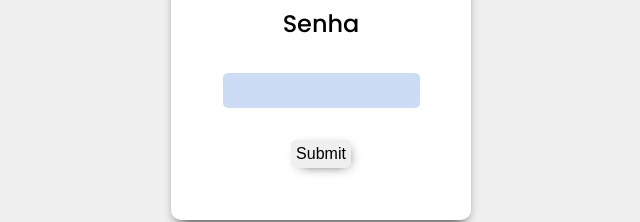
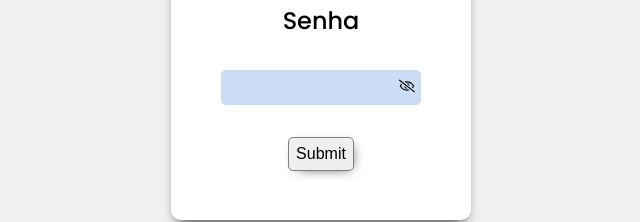
Before and after one commit to GuilhermeW1/react-pages, a React (Create React App) app: page /home in a window 1280 px wide. Shown: the part 380-602 px from the top of the page, without its empty margins (319-959 px from the left). Built offline with nearby package versions, Linux system fonts and the light colour scheme.

Commit message:
fix: lint script and other useful changes

```diff
--- a/package.json
+++ b/package.json
@@ -7,6 +7,7 @@
     "@testing-library/react": "^13.3.0",
     "@testing-library/user-event": "^13.5.0",
     "eslint-config-prettier": "^8.5.0",
+    "eslint-plugin-react-hooks": "^4.6.0",
     "react": "^18.2.0",
     "react-dom": "^18.2.0",
     "react-error-boundary": "^3.1.4",
@@ -17,7 +18,7 @@
   "scripts": {
     "start": "react-scripts start",
     "build": "react-scripts build",
-    "lint": "eslint --ignore-path .gitignore --ext .js",
+    "lint": "eslint . --ignore-path .gitignore --ext .js",
     "prettier": "prettier --ignore-path .gitignore \"**/*.+(js|json)\"",
     "format": "npm run prettier -- --write",
     "test": "npm run test:watch",
--- a/src/authenticated.js
+++ b/src/authenticated.js
@@ -50,6 +50,7 @@ function Authenticated() {
 
 const Main = styled.main`
   margin-top: 5em;
+  padding: 0 80px;
 `
 
 function ErrorFallback({ error, resetErrorBoundary }) {
--- a/src/components/fruit/style.js
+++ b/src/components/fruit/style.js
@@ -3,7 +3,7 @@ import { FaSpinner } from 'react-icons/fa'
 const Div = styled.div`
   height: 200px;
   width: 25vw;
-  margin: 10px;
+  margin: 0;
   border: 1px solid green;
   text-align: center;
   padding: 10px;
--- a/src/components/nav/styles.js
+++ b/src/components/nav/styles.js
@@ -5,9 +5,9 @@ const Button = styled.button`
   background: ${props => props.theme.theme.colors.nav};
   color: ${props => props.theme.theme.colors.text};
   display: inline-block;
-  margin-right: 10px;
+
   text-decoration: none;
-  padding: 10px;
+  padding: 10px 0 10px 10px;
   font-family: 'Poppins', sans-serif;
   font-size: 1.5em;
   font-weight: 600;
@@ -19,7 +19,7 @@ const Ul = styled.ul`
   display: flex;
   justify-content: center;
   align-items: center;
-  margin-right: 10px;
+
   list-style: none;
   height: 100%;
   line-height: normal;
@@ -87,7 +87,7 @@ const NavB = styled.nav`
   justify-content: space-between;
   height: 60px;
   align-items: center;
-  padding: 30px;
+  padding: 30px 80px;
   background: ${props => props.theme.theme.colors.nav};
 `
 
--- a/src/components/searchBar/index.js
+++ b/src/components/searchBar/index.js
@@ -4,8 +4,8 @@ import { BsSearch } from 'react-icons/bs'
 import { Div, Form, Input, DivSearch, Button, DivSearched } from './styles'
 
 function SearchBar() {
+  const [searchWord, setSearch] = React.useState('')
   const [list] = useList()
-  const [searchWord, setSearch] = React.useState('')
 
   const handleSearch = e => {
     e.preventDefault()
--- a/src/context/auth-provider.js
+++ b/src/context/auth-provider.js
@@ -18,7 +18,7 @@ function AuthProvider({ children }) {
   const logout = React.useCallback(() => {
     window.localStorage.removeItem(localStorageKey)
     setUser(null)
-  })
+  }, [])
 
   React.useEffect(() => {
     const user = window.localStorage.getItem(localStorageKey)
@@ -27,7 +27,7 @@ function AuthProvider({ children }) {
       setUser(userObj.user)
     }
     return
-  })
+  }, [])
 
   return (
     <AuthContext.Provider value={{ logout, login, user }}>
--- a/src/context/theme-provider.js
+++ b/src/context/theme-provider.js
@@ -11,7 +11,7 @@ function ThemeProv({ children }) {
 
   const toggleTheme = React.useCallback(() => {
     setTheme(theme.title === 'light' ? dark : light)
-  }, [theme])
+  }, [theme, setTheme])
 
   return (
     <ThemeProvider theme={{ theme, toggleTheme }}>{children}</ThemeProvider>
--- a/src/login.js
+++ b/src/login.js
@@ -2,6 +2,7 @@ import * as React from 'react'
 import { useAuth } from './context/auth-provider'
 import styled from 'styled-components'
 import './styles/login-styles.css'
+import { FaRegEyeSlash, FaRegEye } from 'react-icons/fa'
 
 const Div = styled.div`
   height: 100vh;
@@ -26,11 +27,11 @@ const StyledForm = styled.form`
 `
 
 const Button = styled.button`
-  padding: 5px;
+  padding: 7px;
   font-size: 1em;
   text-color: #030303;
   border-radius: 5px;
-  border: none;
+  border: 1px solid gray;
   box-shadow: 3px 3px 13px -7px #000000;
   transition: 0.2s;
 
@@ -44,6 +45,22 @@ const Input = styled.input`
   background: #cddcf5;
   padding: 10px;
   border-radius: 5px;
+  width: 200px;
+`
+
+const PassInput = styled.input`
+  border: none;
+  background: #cddcf5;
+  padding: 10px;
+  border-radius: 5px 0 0 5px;
+  max-height: 35px;
+  width: 170px;
+`
+const Span = styled.span`
+  background: #cddcf5;
+  padding: 8px;
+  border-radius: 0 5px 5px 0;
+  width: 30px;
 `
 
 const Label = styled.label`
@@ -59,13 +76,19 @@ function Login() {
 
   React.useEffect(() => {
     window.history.pushState({}, '', '/home')
-  })
+  }, [])
 
   function handelSubmit(event) {
     setDisabled(true)
     event.preventDefault()
     const { user, password } = event.target.elements
     login(user.value, password.value)
+  }
+
+  // to make the password visible
+  const [visible, setVisible] = React.useState(false)
+  function ver() {
+    setVisible(!visible)
   }
 
   return (
@@ -75,10 +98,26 @@ function Login() {
           <Label style={{ color: 'black' }} htmlFor="user">
             Usuario
           </Label>
-          <Input id="user" required />
+          <Input id="user" type="text" required />
 
           <Label htmlFor="password">Senha</Label>
-          <Input id="password" type="password" required />
+          <div
+            style={{
+              height: '35px',
+              display: 'flex',
+
+              justifyContent: 'center',
+            }}
+          >
+            <PassInput
+              id="password"
+              type={visible ? 'text' : 'password'}
+              required
+            />
+            <Span onClick={ver}>
+              {visible ? <FaRegEye /> : <FaRegEyeSlash />}
+            </Span>
+          </div>
 
           <Button id="button-submit" type="submit" disabled={disabled}>
             Submit
--- a/src/screens/home.js
+++ b/src/screens/home.js
@@ -29,7 +29,7 @@ const DivContainer = styled.div`
   grid-template-columns: auto auto auto;
   gap: 1em;
 
-  justify-content: space-evenly;
+  justify-content: space-between;
   font-family: 'Poppins', sans-serif;
   font-weight: 200;
   flex-wrap: wrap;
--- a/src/styles/global-styles.js
+++ b/src/styles/global-styles.js
@@ -9,6 +9,7 @@ export default createGlobalStyle`
 
     body{
       -webkit-font-smoothing: antialiased;
+
       background: ${props => props.theme.theme.colors.background};
       color: ${props => props.theme.theme.colors.text};
     }
```
Also changed, not shown: .eslintrc.json, 2 other files (tests, documents, lock files or other folders).
